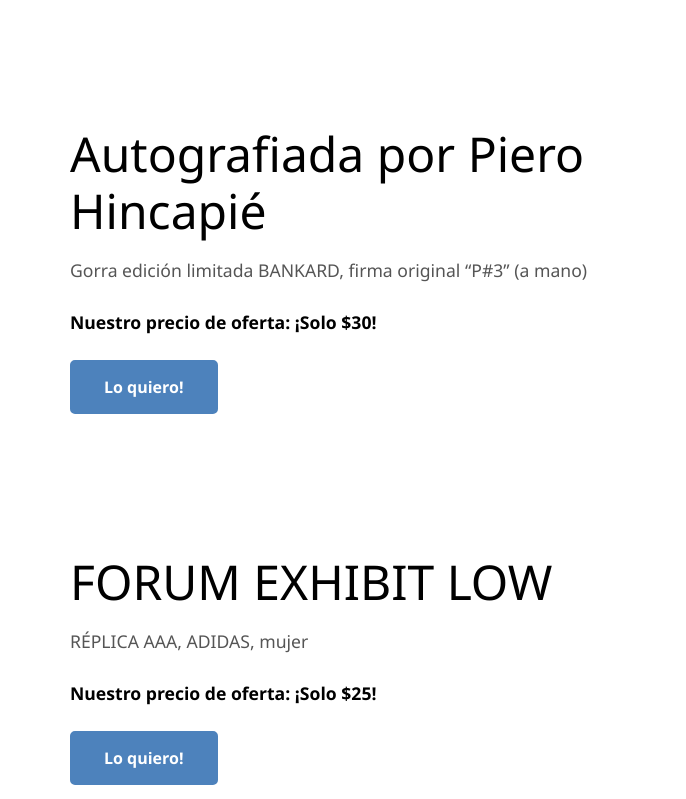
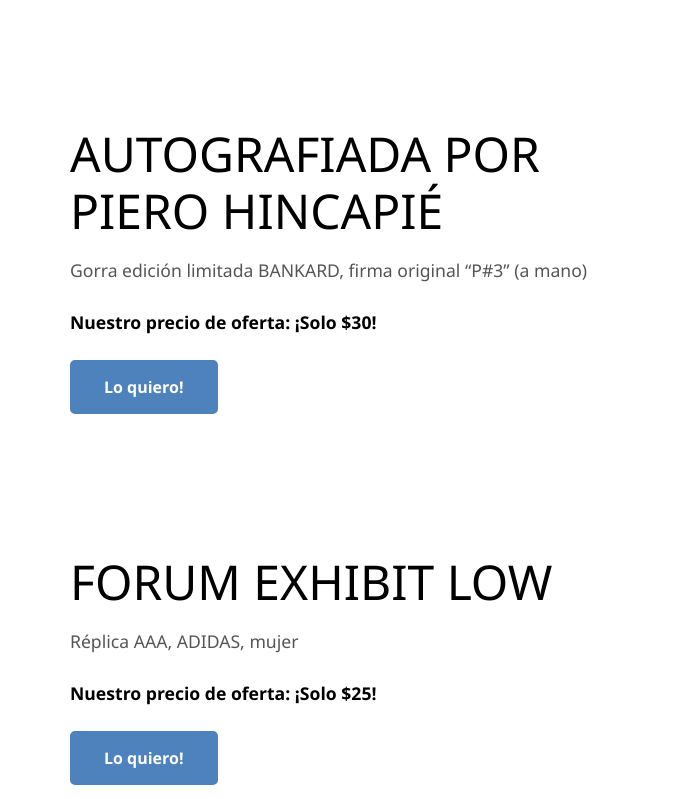
Before and after one commit to CCumba/Outlet, a plain HTML site: page promos.html in a window 1280 px wide. Shown: the part 928-1727 px from the top of the page, 594-1280 px from the left. Drawn offline with nearby package versions, Linux system fonts and the light colour scheme.

Commit message:
Update product titles to uppercase in promos.html

```diff
--- a/promos.html
+++ b/promos.html
@@ -217,7 +217,7 @@
             </div>
 
             <div class="hero-text">
-                <h2>RAZZA Gafas de alta definición</h2>
+                <h2>RAZZA GAFAS DE ALTA DEFINICIÓN</h2>
                 <p>Modelo colombiano Origen 17118, filtro polarizado, protección UV400</p>
                 <p class="bold-text">Nuestro precio de oferta: ¡Solo $45!</p>
 
@@ -260,7 +260,7 @@
             </div>
 
             <div class="hero-text">
-                <h2> Autografiada por Piero Hincapié</h2>
+                <h2> AUTOGRAFIADA POR PIERO HINCAPIÉ</h2>
                 <p>Gorra edición limitada BANKARD, firma original “P#3” (a mano)</p>
                 <p class="bold-text">Nuestro precio de oferta: ¡Solo $30!</p>
 
@@ -283,7 +283,7 @@
 
             <div class="hero-text">
                 <h2>FORUM EXHIBIT LOW </h2>
-                <p>RÉPLICA AAA, ADIDAS, mujer</p>
+                <p>Réplica AAA, ADIDAS, mujer</p>
                 <p class="bold-text">Nuestro precio de oferta: ¡Solo $25!</p>
 
                 <div style="margin-top: 1.5rem;">
```
